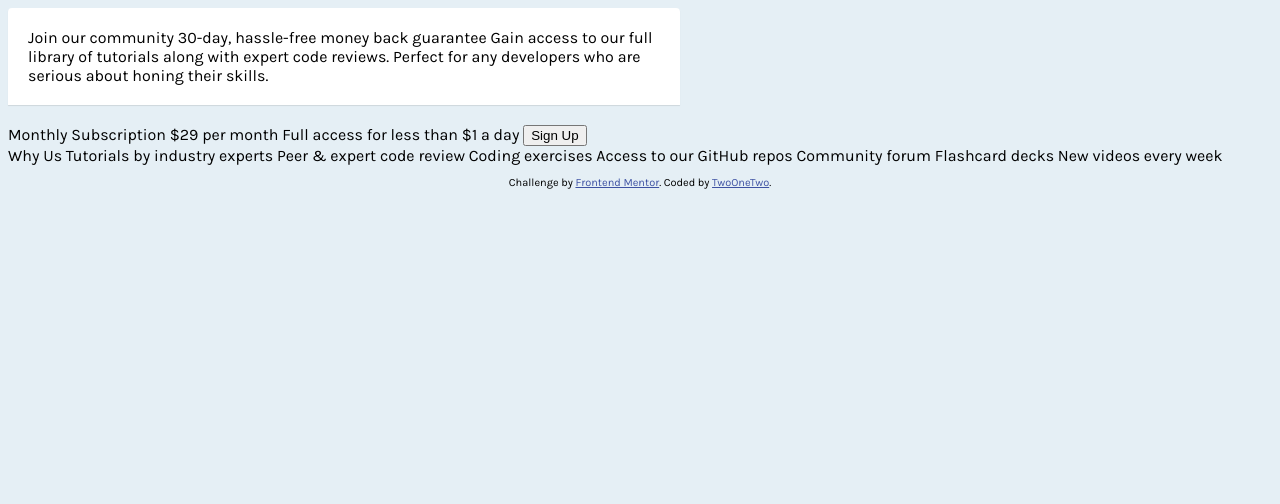
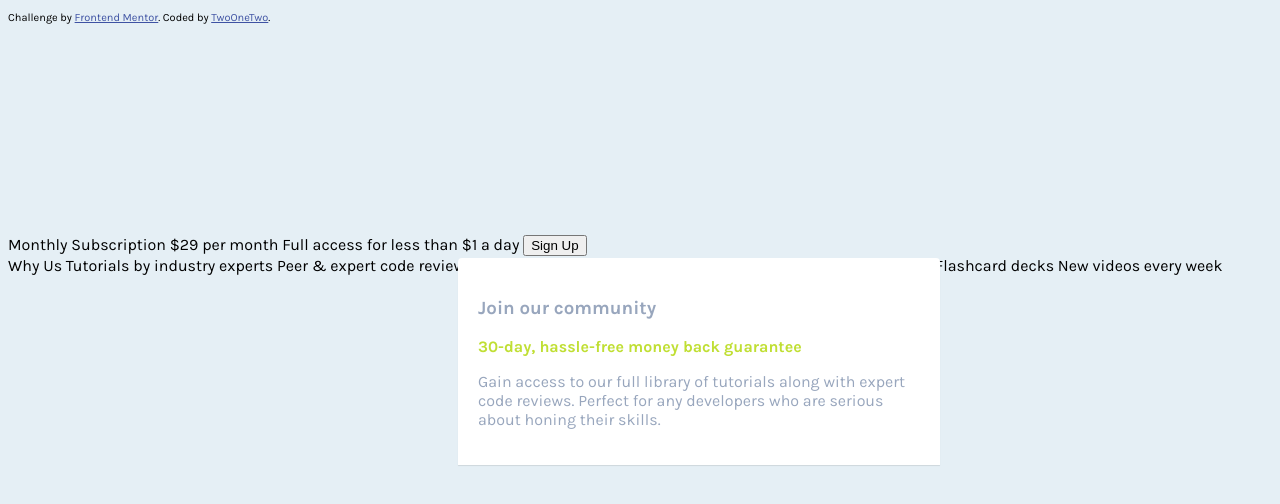
Before and after one commit to LarryTheFatCat/Single-Price-Grid-Component, a plain HTML site: page index.html in a window 1280 px wide. Drawn offline with Linux system fonts and the light colour scheme.

Commit message:
set classes, fixed pos of card, centre card

```diff
--- a/index.html
+++ b/index.html
@@ -12,10 +12,10 @@
     <div class="container">
       <section>
         <div class="crd card-top">
-          Join our community
-          30-day, hassle-free money back guarantee
-          Gain access to our full library of tutorials along with expert code reviews.
-          Perfect for any developers who are serious about honing their skills.
+          <h1 class="title title-content">Join our community</h1>
+          <p class="content-feature">30-day, hassle-free money back guarantee</p>
+          <p class="description">Gain access to our full library of tutorials along with expert code reviews.
+          Perfect for any developers who are serious about honing their skills.</p>
         </div>
       </section>
       <section>
--- a/style.css
+++ b/style.css
@@ -10,6 +10,8 @@ html {
 .attribution {
     font-size: 11px;
     text-align: center;
+    position: absolute;
+    top: 0;
 }
 .attribution a {
     color: hsl(228, 45%, 44%);
@@ -22,5 +24,21 @@ html {
     box-shadow: 0 1px 1px rgba(0, 0, 0, 0.1);
     margin-bottom: 20px;
     padding: 20px;
-    width: 50%;
+    width: 35%;
+    position: relative;
+    top: 250px;
+    left: 450px;
 }
+
+.title-content {
+    color: #98A6BD;
+}
+
+.content-feature {
+    color: #C0DF34;
+    font-weight: 700;
+}
+
+.description {
+    color: #98A6BD;
+}
```
